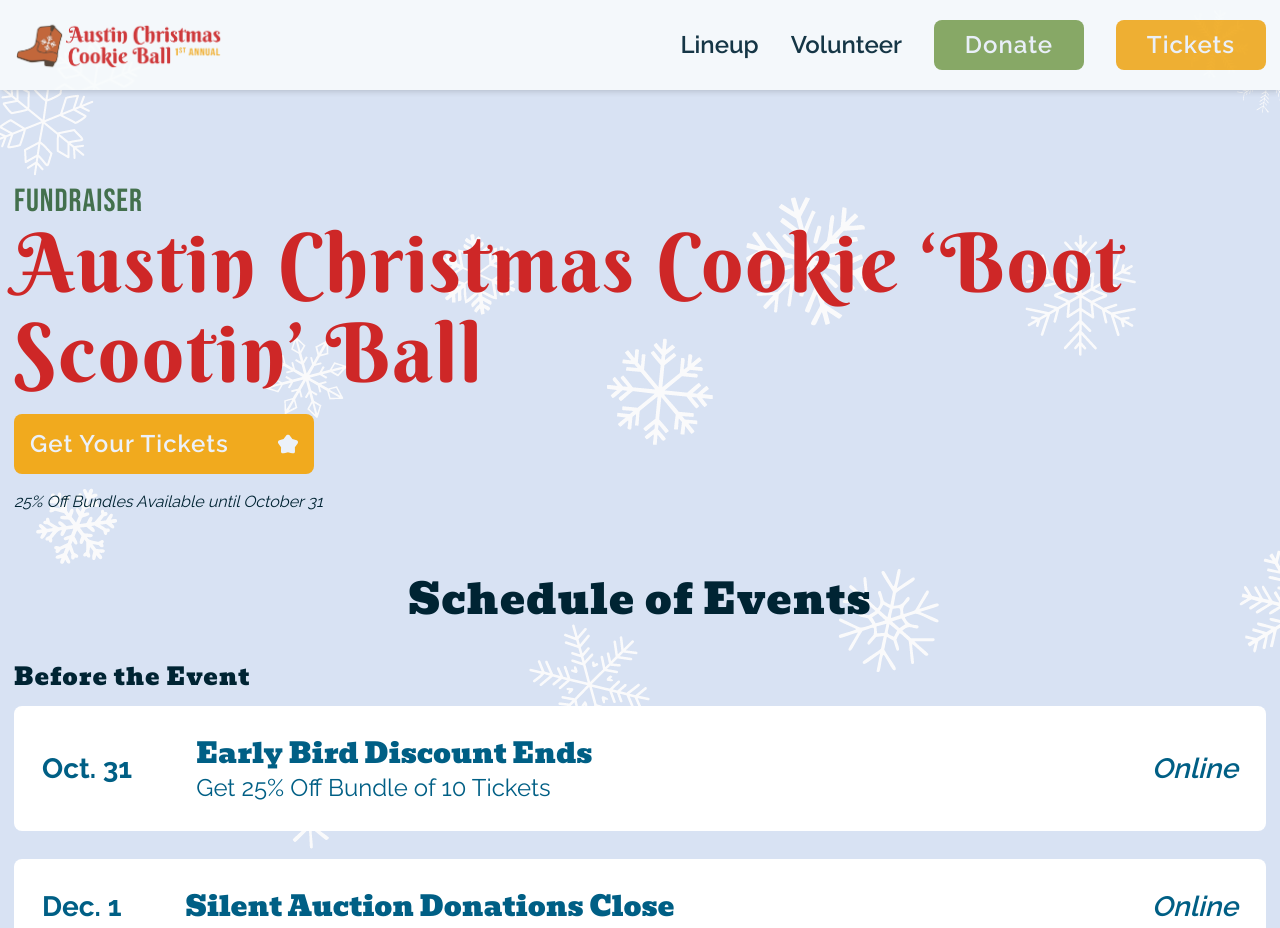
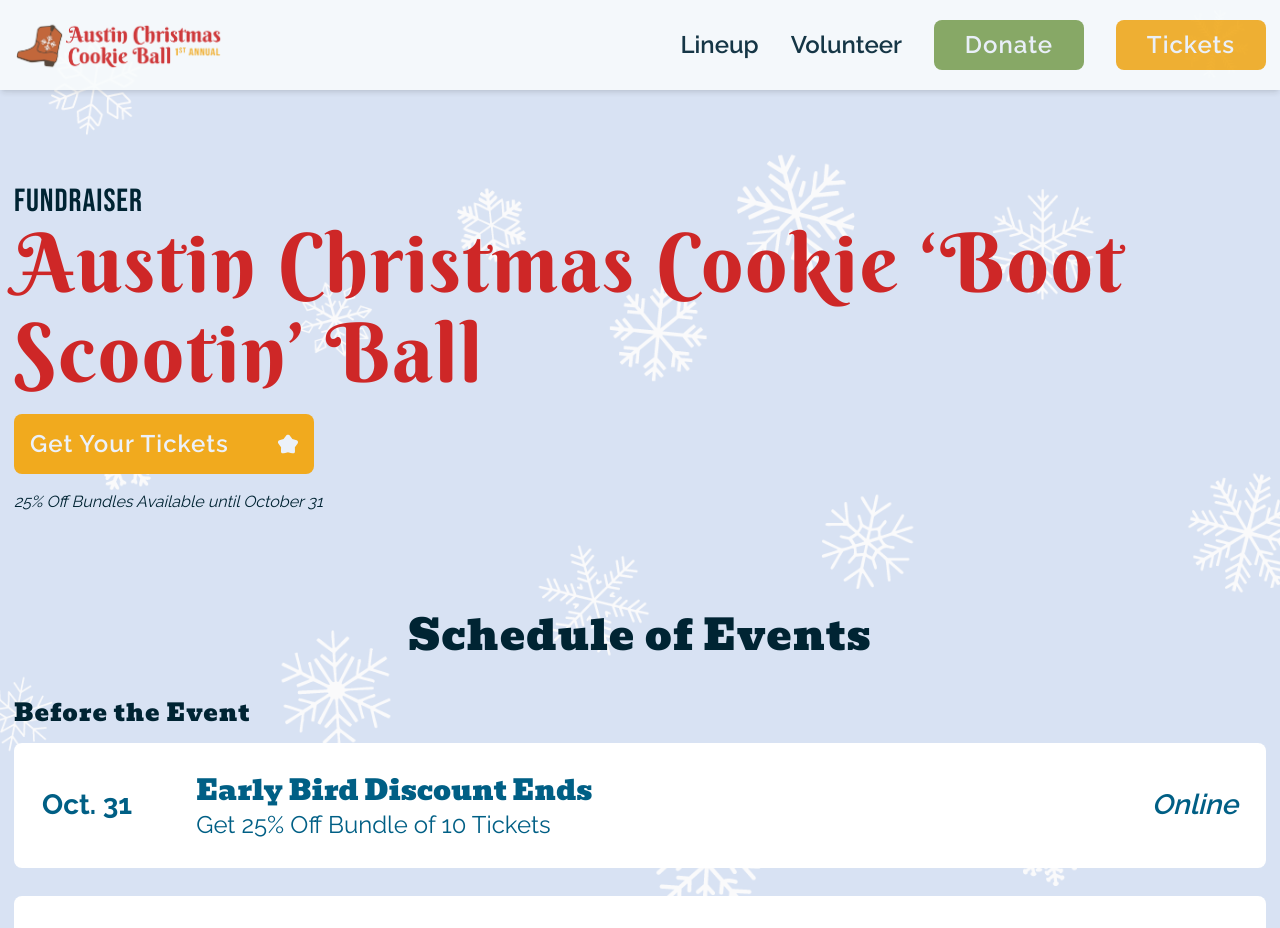
Before and after one commit to joshua-cano/austinchristmascookieball, a Next.js app: page /lineup in a window 1280 px wide. Shown: the top 928 px of the page. Built offline with nearby package versions, Linux system fonts and the light colour scheme.

Commit message:
Remove negative margins

```diff
--- a/src/app/lineup/page.tsx
+++ b/src/app/lineup/page.tsx
@@ -7,11 +7,11 @@ const Lineup = () => {
 
   return (
     <main>
-      <section className="px-default pb-72 pt-9 lg:pb-9 lg:py-24 bg-hero bg-neutral-background bg-center lg:h-[900px]">
+      <section className="px-default py-9 lg:py-24">
         <div className="mx-auto max-w-screen-xl">
-          <div className="lg:col-span-2 space-y-4 ">
+          <div className="space-y-4">
             <div>
-              <p className="font-bebas text-subheading text-secondary-evergreen">
+              <p className="font-bebas text-subheading text-secondary-everceen">
                 Fundraiser
               </p>
               <h1 className="text-h1 font-heading text-primary">
@@ -31,7 +31,7 @@ const Lineup = () => {
         </div>
       </section>
 
-      <section className="max-w-screen-xl mx-auto px-default -mt-56 lg:-mt-[26rem]">
+      <section className="max-w-screen-xl mx-auto px-default">
         <h2 className="text-h2 font-bevan text-center mb-10">
           Schedule of Events
         </h2>
--- a/src/app/volunteer/page.tsx
+++ b/src/app/volunteer/page.tsx
@@ -6,7 +6,7 @@ import { Icons } from "@/components/icons";
 const Volunteer = () => {
   return (
     <main>
-      <section className="px-default pb-72 pt-9 lg:pb-9 lg:py-24 bg-hero bg-neutral-background bg-center lg:h-[900px]">
+      <section className="px-default py-9 lg:py-24">
         <div className="mx-auto max-w-screen-xl">
           <div className="lg:col-span-2 space-y-4 ">
             <div>
@@ -29,7 +29,7 @@ const Volunteer = () => {
           </div>
         </div>
       </section>
-      <section className="max-w-screen-xl mx-auto px-default -mt-56 lg:-mt-96">
+      <section className="max-w-screen-xl mx-auto px-default">
         <h2 className="text-h2 font-bevan text-center mb-10">Volunteer</h2>
 
         <form className="bg-neutral-forms px-default py-8 md:p-12  rounded-lg shadow-md">
```
